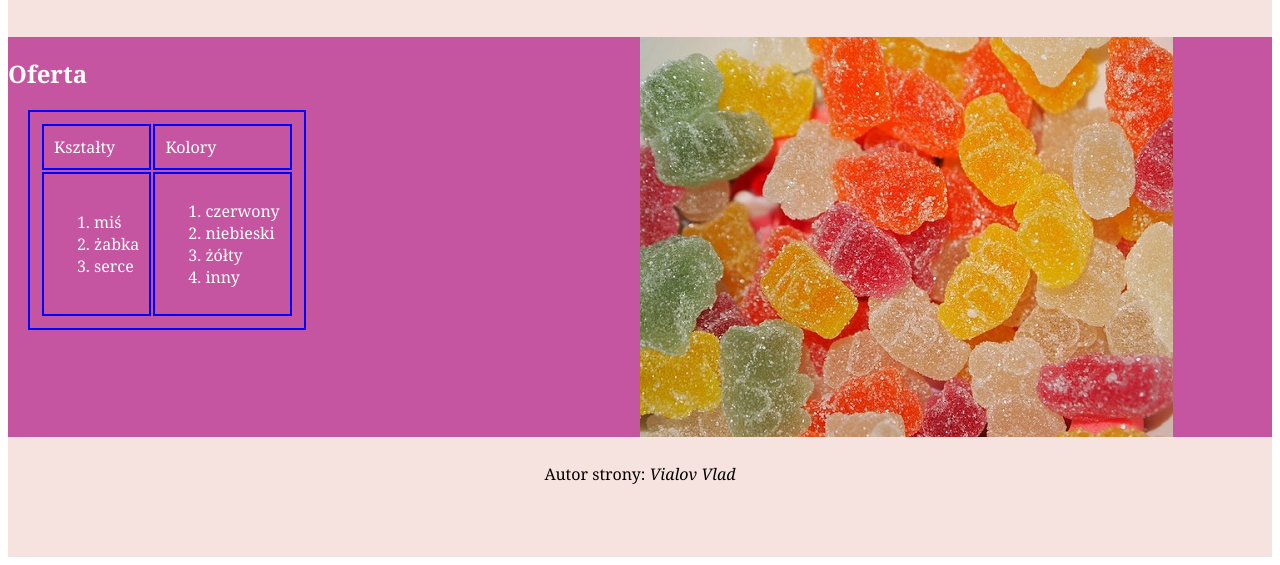
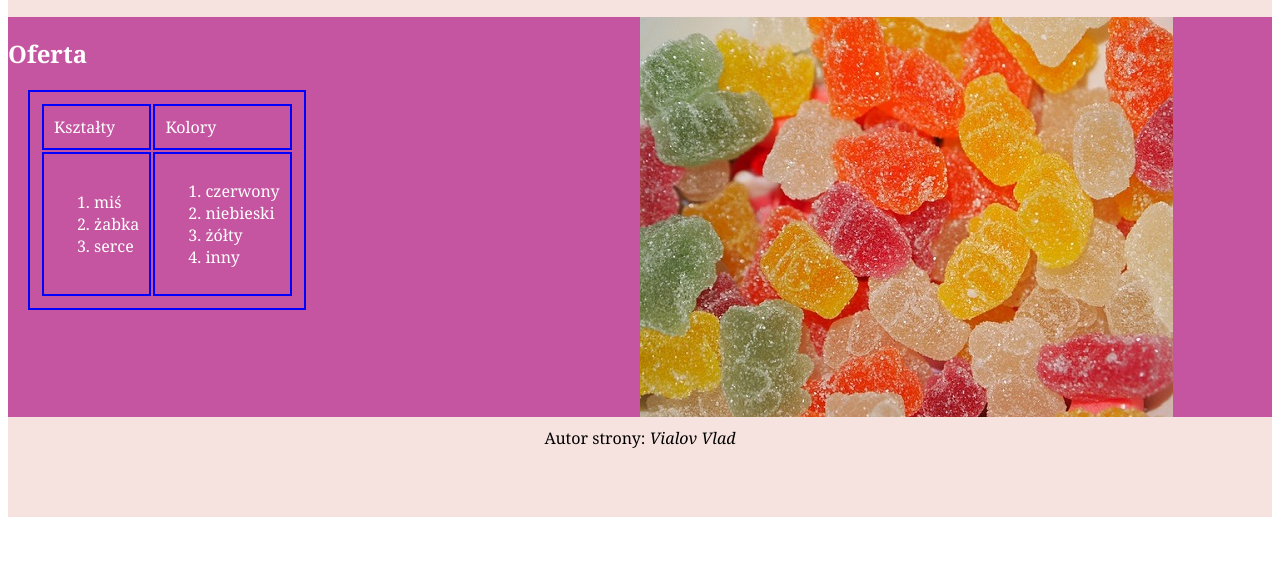
Before and after one commit to igrok1803444/zelki, a plain HTML site: page index.html in a window 1280 px wide. Shown: the part 271-836 px from the top of the page. After the commit the page ends 800 px from the top, so only its background shows below. Drawn offline with Linux system fonts and the light colour scheme.

Commit message:
fix footer on index.html

```diff
--- a/index.html
+++ b/index.html
@@ -57,7 +57,7 @@
       </section>
     </main>
     <footer class="footer">
-      <p class="footer-teks">Autor strony: <i>Vialov Vlad</i></p>
+      <p class="footer-text">Autor strony: <i>Vialov Vlad</i></p>
     </footer>
   </body>
 </html>
--- a/madzia.css
+++ b/madzia.css
@@ -1,5 +1,8 @@
 html {
   font-family: Georgia;
+}
+* {
+  box-sizing: border-box;
 }
 
 .header {
@@ -50,7 +53,7 @@ main {
   letter-spacing: 10px;
 }
 .left-main-section {
-  height: 400px;
+  /* height: 400px; */
 
   color: #fff;
 }
@@ -72,7 +75,7 @@ main {
 }
 
 .right-main-section {
-  height: 400px;
+  /* height: 400px; */
 
   color: #fff;
 }
@@ -89,3 +92,6 @@ main {
 
   text-align: center;
 }
+.footer-text {
+  margin: 0;
+}
```
